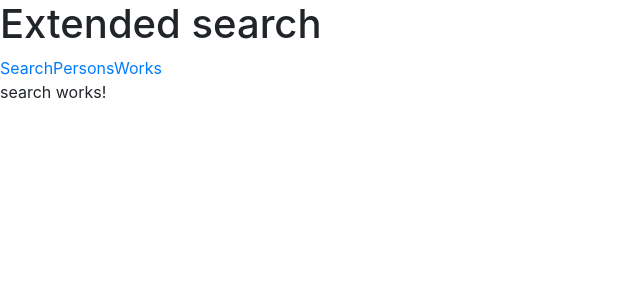
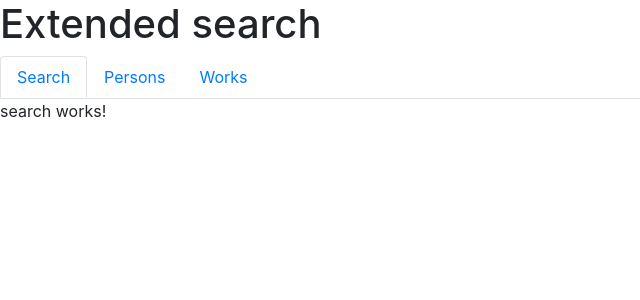
Before and after one commit to LaDHUL/xtdsrch, an Angular app in the folder xtdsrch/: page /search in a window 1280 px wide. Shown: the top 300 px of the page, without its empty margins (0-640 px from the left). Built offline with nearby package versions, Linux system fonts and the light colour scheme; what angular-in-memory-web-api would draw is missing.

Commit message:
adding a bit of (bootstrap) style to tabs

```diff
--- a/xtdsrch/src/app/app.component.html
+++ b/xtdsrch/src/app/app.component.html
@@ -1,9 +1,9 @@
 <h1>Extended search</h1>
 
-<nav>
-  <a routerLink="/search">Search</a>
-  <a routerLink="/persons">Persons</a>
-  <a routerLink="/works">Works</a>
-</nav>
+<ul class="nav nav-tabs">
+  <li [ngClass]="{'nav-link': true, 'active': selected==='search'}"><a (click)="selected='search'" routerLink="/search">Search</a></li>
+  <li [ngClass]="{'nav-link': true, 'active': selected==='persons'}"><a (click)="selected='persons'" routerLink="/persons">Persons</a></li>
+  <li [ngClass]="{'nav-link': true, 'active': selected==='works'}"><a (click)="selected='works'" routerLink="/works">Works</a></li>
+</ul>
 
 <router-outlet></router-outlet>
--- a/xtdsrch/src/app/app.component.ts
+++ b/xtdsrch/src/app/app.component.ts
@@ -6,5 +6,10 @@ import { Component } from '@angular/core';
   styleUrls: ['./app.component.css']
 })
 export class AppComponent {
-  title = 'xtdsrch';
+  title = 'Library';
+  selected: string;
+
+  ngOnInit() {
+    this.selected = 'search'
+  }
 }
```
